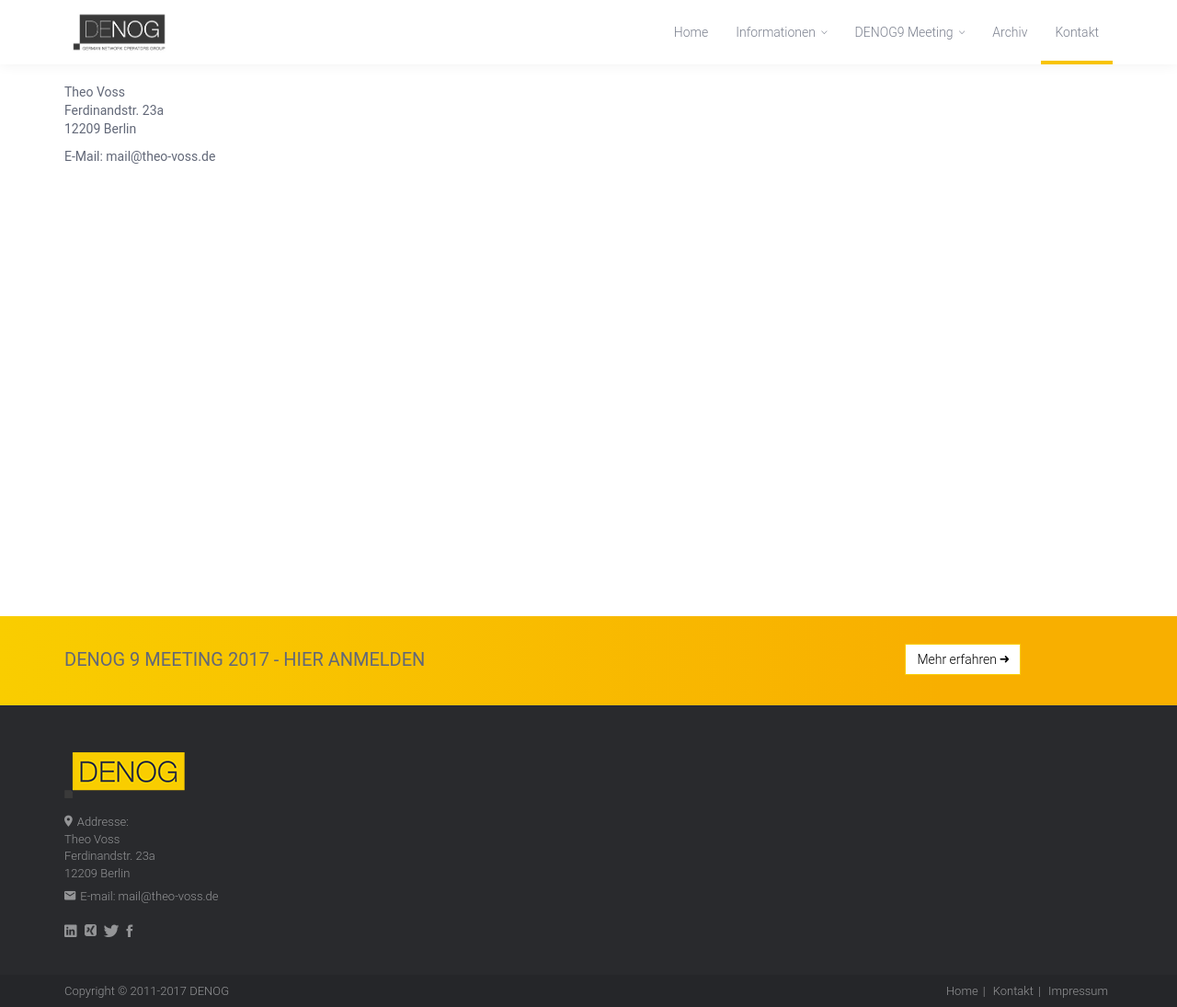
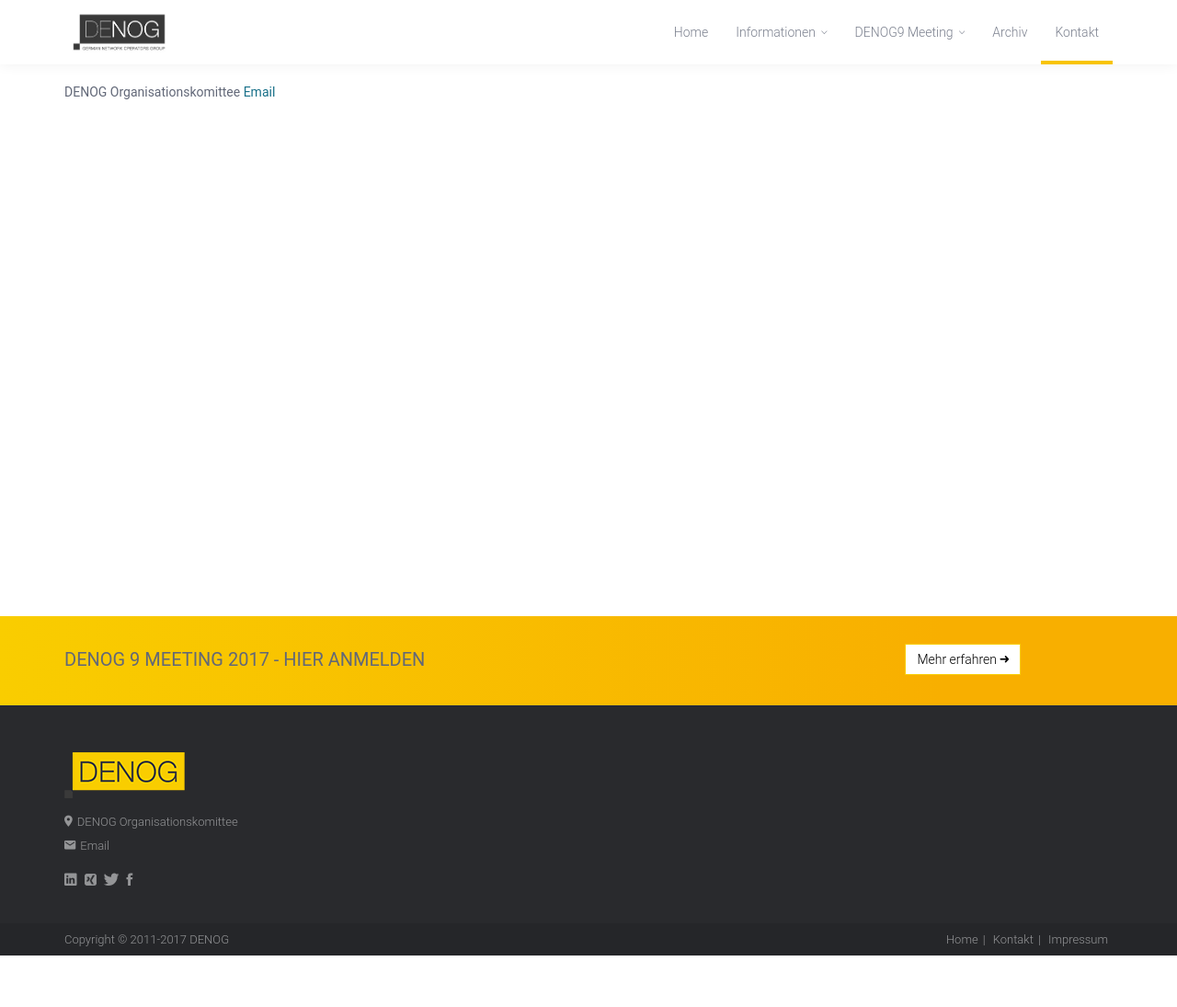
Before and after one commit to denog/denog.github.io, a Jekyll site: the page built from de/kontakt.md, in a window 1280 px wide. Shown: the whole page at 92% size. Built offline with Jekyll 4.4.1, drawn with Linux system fonts in a browser that asks for light colours; some web fonts are replaced; after the commit the page ends 1039 px from its top, so only the background shows below that.

Commit message:
Kontakt geaendert in kontakt.md und im footer

```diff
--- a/_includes/footer.html
+++ b/_includes/footer.html
@@ -12,8 +12,8 @@
           <img class="footer-logo" src="{{ site.url }}/images/logo-denog-small.png" alt="">
         </a>
         <ul class="footer-contacts">
-          <li><i class="ion-android-pin"></i>Addresse:<br/>Theo Voss<br/>Ferdinandstr. 23a<br/>12209 Berlin </li>
-          <li><i class="ion-android-mail"></i>E-mail: mail@theo-voss.de</li>
+          <li><i class="ion-android-pin"></i>DENOG Organisationskomittee </li>
+          <li><i class="ion-android-mail"></i><a href="mailto:meeting-orga@lists.de-nog.de">Email</a> </li>
         </ul>
         <ul class="footer-social">
           <li><a href="https://www.linkedin.com/groups/2431807" title="LinkedIn"><i class="ion-social-linkedin"></i></a></li>
--- a/de/kontakt.md
+++ b/de/kontakt.md
@@ -3,8 +3,5 @@
 ref: kontakt
 title: Kontakt
 ---
-Theo Voss \\
-Ferdinandstr. 23a \\
-12209 Berlin
-
-E-Mail: mail@theo-voss.de
+DENOG Organisationskomittee
+<a href="mailto:meeting-orga@lists.de-nog.de">Email</a>
```
